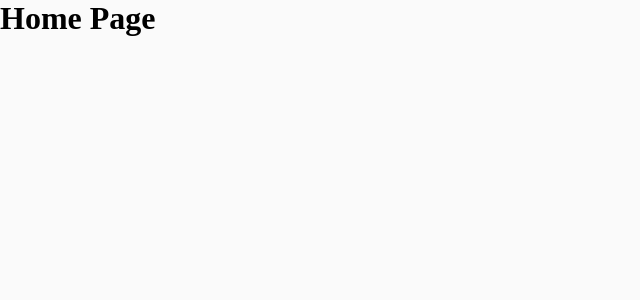
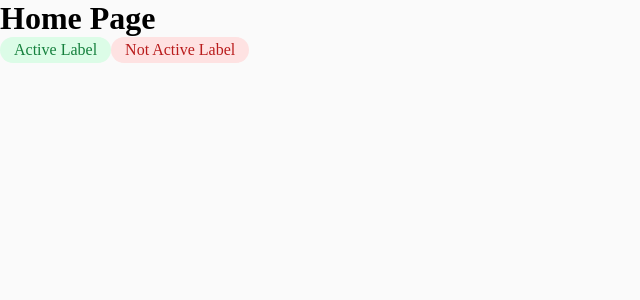
Before and after one commit to SSSerg05/crm, a Next.js app: page / in a window 1280 px wide. Shown: the top 300 px of the page, without its empty margins (0-640 px from the left). Built offline with nearby package versions, Linux system fonts and the light colour scheme.

Commit message:
add module active+not-active label

```diff
--- /dev/null
+++ b/src/app/components/active-label.module.css
@@ -0,0 +1,11 @@
+.label {
+  display: inline-flex;
+  padding: 4px 14px;
+  align-items: center;
+  gap: 8px;
+
+  border-radius: 28px;
+  background: #dcfce7;
+
+  color: #15803d;
+}
--- /dev/null
+++ b/src/app/components/active-label.tsx
@@ -0,0 +1,10 @@
+import React from "react";
+import styles from './active-label.module.css';
+
+export interface ActiveLabelProps {
+  children: React.ReactNode;
+}
+
+export default function ActiveLabel({children}: ActiveLabelProps) {
+  return <span className={styles.label}>{children}</span>;
+}
--- /dev/null
+++ b/src/app/components/not-active-label.module.css
@@ -0,0 +1,11 @@
+.label {
+  display: inline-flex;
+  padding: 4px 14px;
+  align-items: center;
+  gap: 8px;
+
+  border-radius: 28px;
+  background: #fee2e2;
+
+  color: #b91c1c;
+}
--- /dev/null
+++ b/src/app/components/not-active-label.tsx
@@ -0,0 +1,10 @@
+import React from "react";
+import styles from './not-active-label.module.css';
+
+export interface NotActiveLabelProps {
+  children: React.ReactNode;
+}
+
+export default function ActiveLabel({children}: NotActiveLabelProps) {
+  return <span className={styles.label}>{children}</span>;
+}
--- a/src/app/page.tsx
+++ b/src/app/page.tsx
@@ -1,8 +1,13 @@
+import ActiveLabel from "@/app/components/active-label";
+import NotActiveLabel from "@/app/components/not-active-label";
+
 export default function Home() {
   return (
     <div className="flex flex-col flex-1 items-center justify-center bg-zinc-50 font-sans dark:bg-black">
       <main>
         <h1>Home Page</h1>
+        <ActiveLabel>Active Label</ActiveLabel>
+        <NotActiveLabel>Not Active Label</NotActiveLabel>
       </main>
     </div>
   );
```
